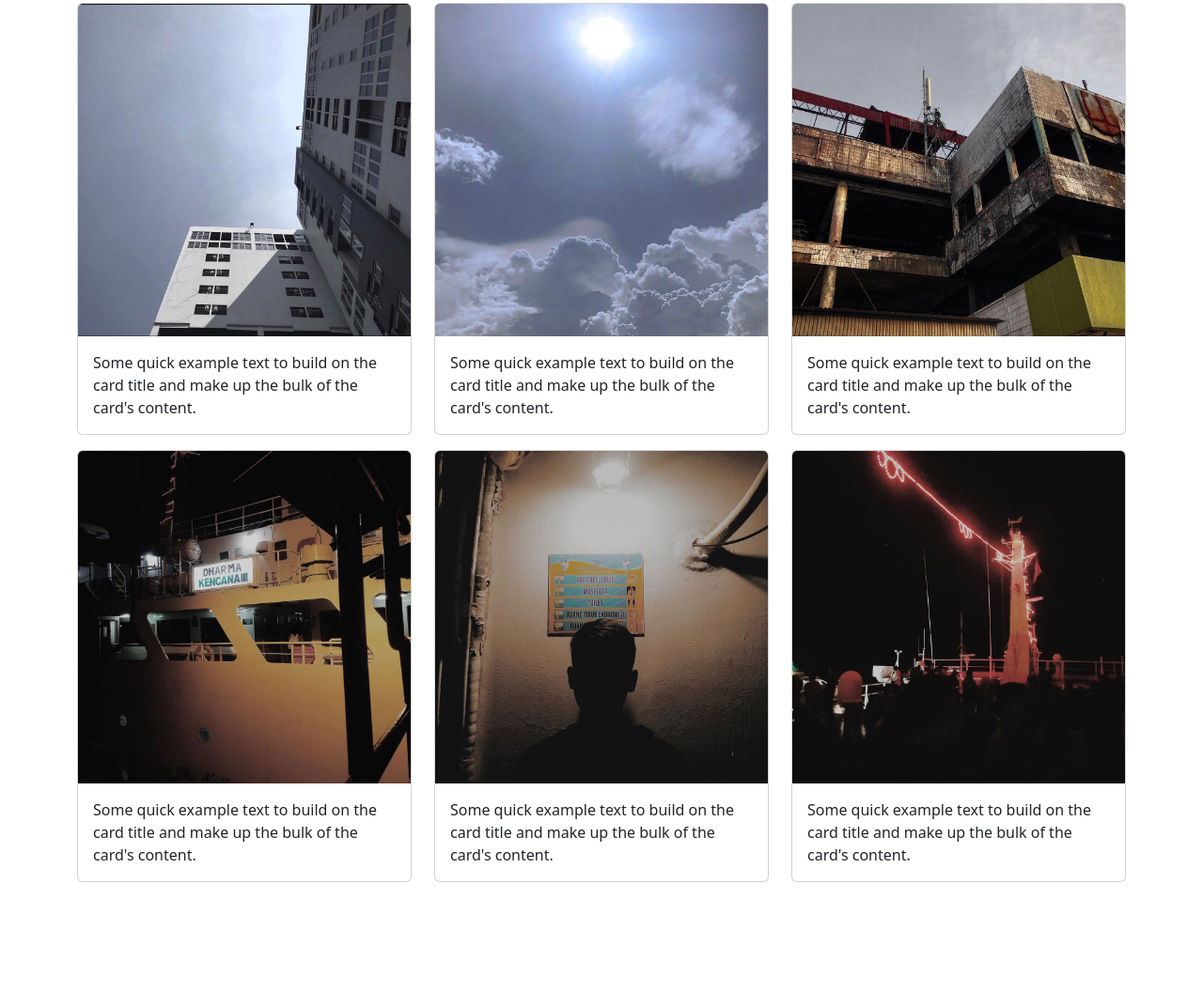
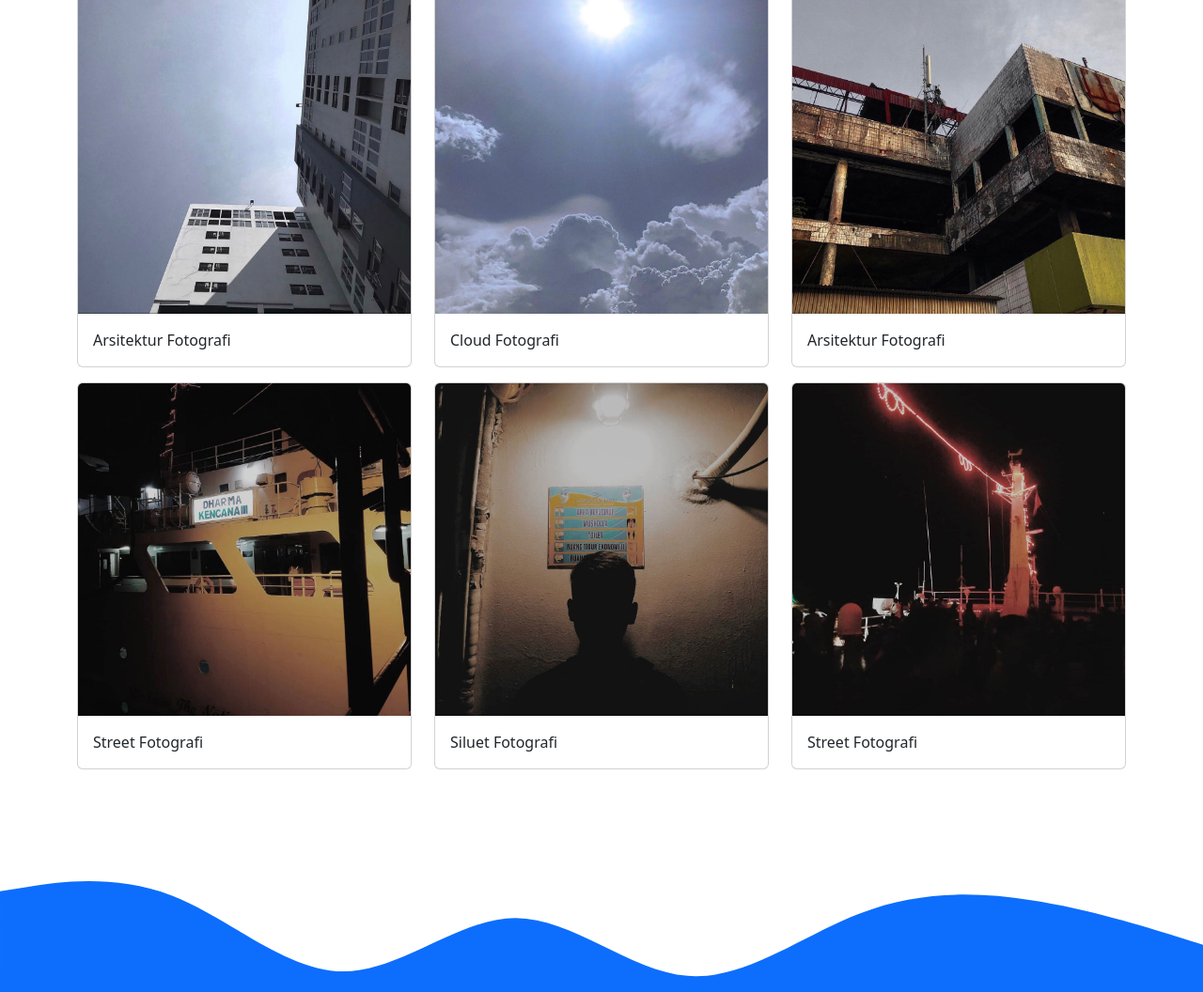
Before and after one commit to imazap/imazap.github.io, a plain HTML site: page index.html in a window 1280 px wide. Shown: the part 2448-3504 px from the top of the page at 94% size. Drawn offline with nearby package versions, Linux system fonts and the light colour scheme.

Commit message:
mengubah caption

```diff
--- a/index.html
+++ b/index.html
@@ -92,7 +92,7 @@
           <div class="card">
             <img src="img/projects 1.jpg" class="card-img-top" alt="project 1">
             <div class="card-body">
-              <p class="card-text">Some quick example text to build on the card title and make up the bulk of the card's content.</p>
+              <p class="card-text">Poster Koser dengan tema futuristic</p>
             </div>
           </div>
           </div>
@@ -100,7 +100,7 @@
           <div class="card">
             <img src="img/projects 2.jpg" class="card-img-top" alt="project 2">
             <div class="card-body">
-              <p class="card-text">Some quick example text to build on the card title and make up the bulk of the card's content.</p>
+              <p class="card-text">Flat design dengan tema kebudayaan nusantara</p>
             </div>
           </div>
           </div>
@@ -108,7 +108,7 @@
           <div class="card">
             <img src="img/projects 3.jpg" class="card-img-top" alt="project 3">
             <div class="card-body">
-              <p class="card-text">Some quick example text to build on the card title and make up the bulk of the card's content.</p>
+              <p class="card-text">Geometric Design</p>
             </div>
           </div>
           </div>
@@ -131,7 +131,7 @@
             <div class="card">
               <img src="img/Galeri6.jpeg" class="card-img-top" alt="Galeri6">
               <div class="card-body">
-                <p class="card-text">Some quick example text to build on the card title and make up the bulk of the card's content.</p>
+                <p class="card-text">Arsitektur Fotografi</p>
               </div>
             </div>
             </div>
@@ -139,7 +139,7 @@
             <div class="card">
               <img src="img/Galeri1.jpeg" class="card-img-top" alt="Galeri1">
               <div class="card-body">
-                <p class="card-text">Some quick example text to build on the card title and make up the bulk of the card's content.</p>
+                <p class="card-text">Cloud Fotografi</p>
               </div>
             </div>
             </div>
@@ -147,7 +147,7 @@
             <div class="card">
               <img src="img/Galeri5.jpeg" class="card-img-top" alt="Galeri5">
               <div class="card-body">
-                <p class="card-text">Some quick example text to build on the card title and make up the bulk of the card's content.</p>
+                <p class="card-text">Arsitektur Fotografi</p>
               </div>
             </div>
             </div>
@@ -155,7 +155,7 @@
             <div class="card">
               <img src="img/Galeri2.jpeg" class="card-img-top" alt="Galeri2">
               <div class="card-body">
-                <p class="card-text">Some quick example text to build on the card title and make up the bulk of the card's content.</p>
+                <p class="card-text">Street Fotografi</p>
               </div>
             </div>
             </div>
@@ -163,7 +163,7 @@
             <div class="card">
               <img src="img/Galeri3.jpeg" class="card-img-top" alt="Galeri3">
               <div class="card-body">
-                <p class="card-text">Some quick example text to build on the card title and make up the bulk of the card's content.</p>
+                <p class="card-text">Siluet Fotografi</p>
               </div>
             </div>
             </div>
@@ -171,7 +171,7 @@
             <div class="card">
               <img src="img/Galeri4.jpeg" class="card-img-top" alt="Galeri4">
               <div class="card-body">
-                <p class="card-text">Some quick example text to build on the card title and make up the bulk of the card's content.</p>
+                <p class="card-text">Street Fotografi</p>
               </div>
             </div>
             </div>
```
